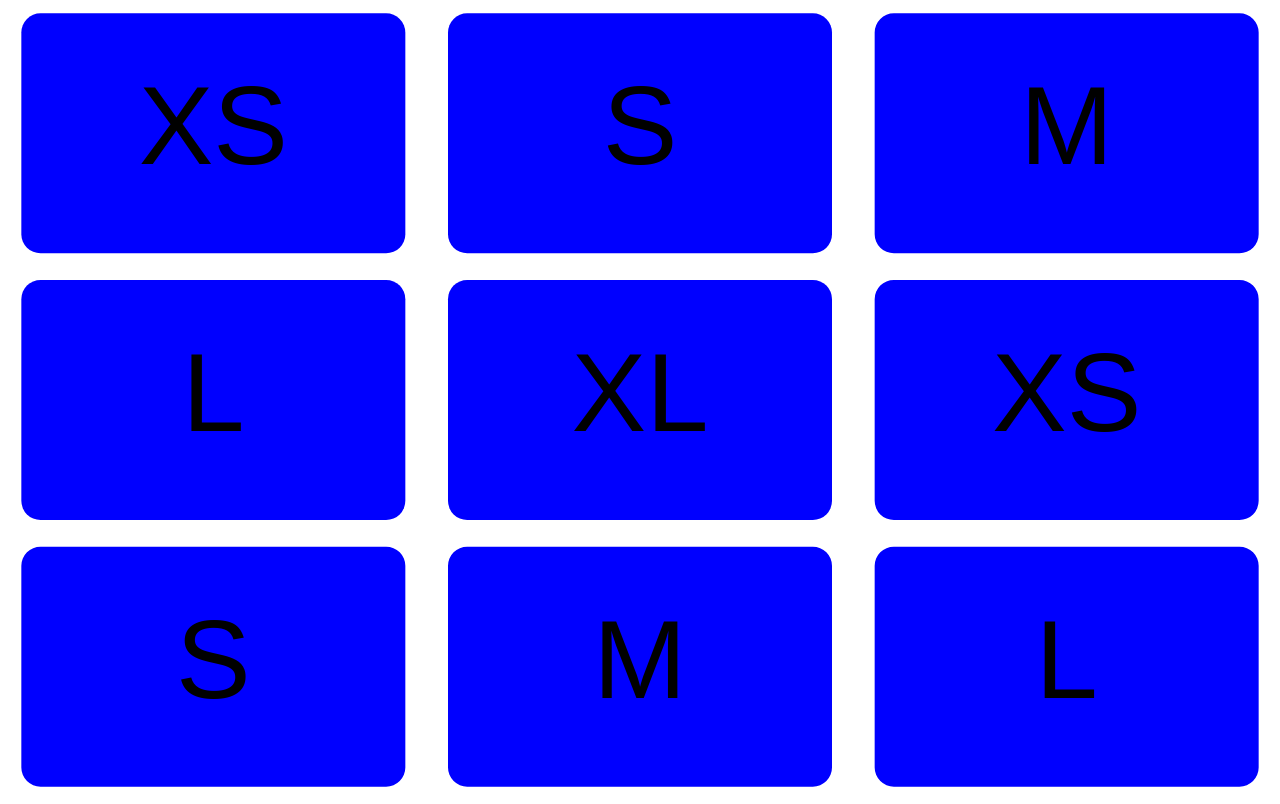
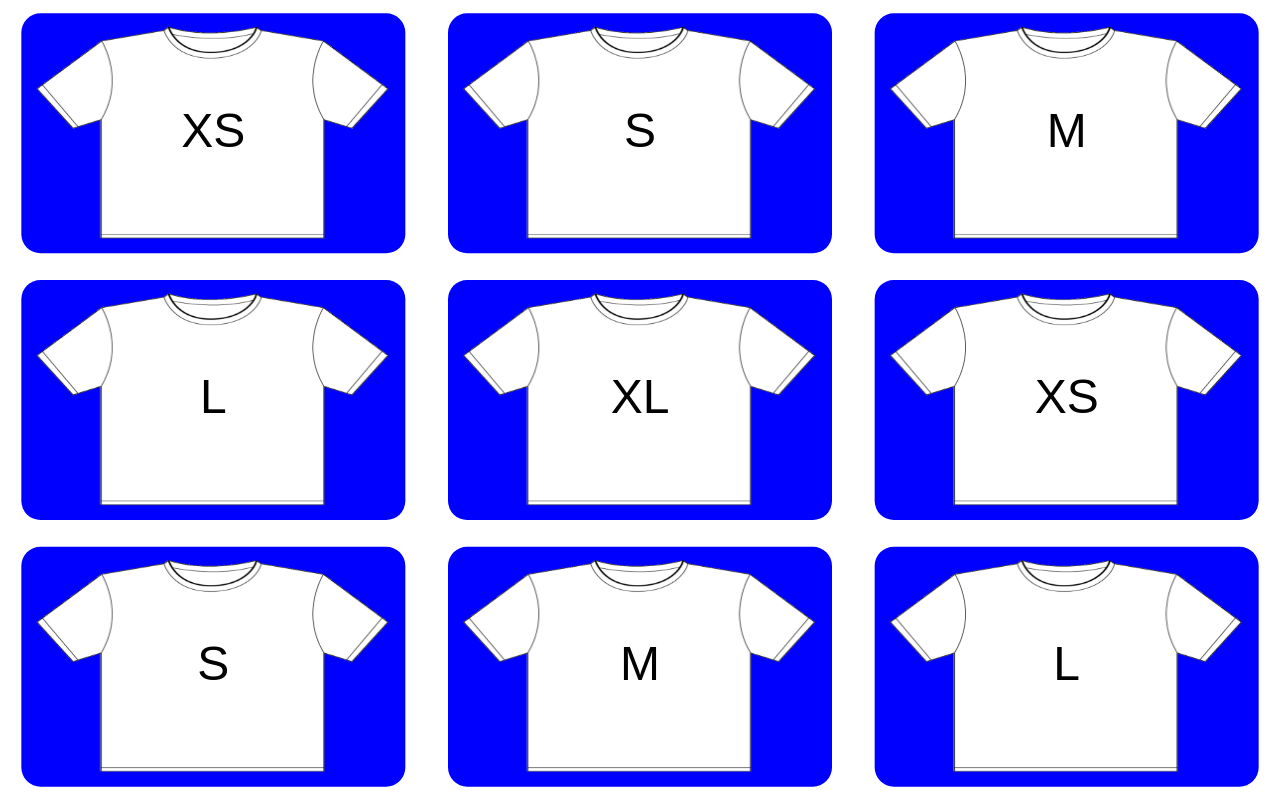
Before and after one commit to trianglee/PlanningPokerLive, a plain HTML site: page index.html in a window 1280 px wide. Drawn offline with Linux system fonts and the light colour scheme.

Commit message:
Added T-shirt images (preliminary).

```diff
--- a/index.html
+++ b/index.html
@@ -17,11 +17,22 @@
         </style>
 
         <script>
-
             var g_stage;
             var g_selectedCardTitle = "";
 
+            var g_tshirtImage;
+
             function init() {
+                init1();
+            }
+
+            function init1() {
+                g_tshirtImage = new Image();
+                g_tshirtImage.src = "images/t-shirt.png";
+                g_tshirtImage.onload = init2;
+            }
+
+            function init2() {
                 g_stage = new createjs.Stage("canvas");
                 window.addEventListener("resize", resize, false);
                 resize();
@@ -42,6 +53,48 @@
                 g_stage.update();
             }
 
+            function updateStage() {
+                g_stage.update();
+            }
+
+            function addCard(x, y, width, height, title, respondToClick) {
+
+                if (!respondToClick) {
+                    respondToClick = true;
+                }
+
+                cardRoundedRadius = width * 0.05;
+
+                var rect = new createjs.Shape();
+                rect.graphics
+                    .beginFill("blue")
+                    .drawRoundRect(x,
+                                   y,
+                                   width,
+                                   height,
+                                   cardRoundedRadius);
+
+                if (respondToClick) {
+                    rect.on("click", onCardClick, null, false, title);
+                }
+
+                g_stage.addChild(rect);
+
+                var bitmap = new createjs.Bitmap(g_tshirtImage);
+                bitmap.x = x;
+                bitmap.y = y;
+                bitmap.scaleX = width / g_tshirtImage.width;
+                bitmap.scaleY = height / g_tshirtImage.height;
+                g_stage.addChild(bitmap);
+
+                var text = new createjs.Text(title, "3em Arial", "black");
+                text.x = x + width / 2;
+                text.y = y + height * 0.4;
+                text.textBaseline = "top";
+                text.textAlign = "center";
+                g_stage.addChild(text);
+            }
+
             function addCards() {
 
                 cardsInRow = 3;
@@ -58,9 +111,6 @@
                 cardWidth = cardRegionWidth * ( 1 - cardPaddingPercentage*2 );
                 cardHeight = cardRegionHeight * ( 1 - cardPaddingPercentage*2 );
 
-                cardRoundedRadius = cardWidth * 0.05;
-
-
                 var cardValues = [ "XS", "S", "M", "L", "XL" ];
                 var curCardValueIndex = 0;
 
@@ -72,24 +122,7 @@
                         cardX = cardRegionWidth*x + cardWidthPadding;
                         cardY = cardRegionHeight*y + cardHeightPadding;
 
-                        var rect = new createjs.Shape();
-                        rect.graphics
-                            .beginFill("blue")
-                            .drawRoundRect(cardX,
-                                           cardY,
-                                           cardWidth,
-                                           cardHeight,
-                                           cardRoundedRadius);
-
-                        rect.on("click", onCardClick, null, false, cardTitle);
-                        g_stage.addChild(rect);
-
-                        var text = new createjs.Text(cardTitle, "7em Arial", "black");
-                        text.x = cardX + cardWidth / 2;
-                        text.y = cardY + cardHeight / 2;
-                        text.textBaseline = "middle";
-                        text.textAlign = "center";
-                        g_stage.addChild(text);
+                        addCard(cardX, cardY, cardWidth, cardHeight, cardTitle);
 
                         // FIXME: Consider how to make this better.
                         curCardValueIndex++;
@@ -116,20 +149,7 @@
                 cardX = cardWidthPadding;
                 cardY = cardHeightPadding;
 
-                cardRoundedRadius = cardWidth * 0.05;
-
-                var rect = new createjs.Shape();
-                rect.graphics
-                    .beginFill("cyan")
-                    .drawRoundRect(cardX, cardY, cardWidth, cardHeight, cardRoundedRadius);
-                g_stage.addChild(rect);
-
-                var text = new createjs.Text(g_selectedCardTitle, "20em Arial", "black");
-                text.x = cardX + cardWidth / 2;
-                text.y = cardY + cardHeight / 2;
-                text.textBaseline = "middle";
-                text.textAlign = "center";
-                g_stage.addChild(text);
+                addCard(cardX, cardY, cardWidth, cardHeight, g_selectedCardTitle, false);
             }
 
             function onCardClick(event, cardTitle) {
```
Also changed, not shown: images/ORIGIN.txt (added), images/t-shirt.png (added).
